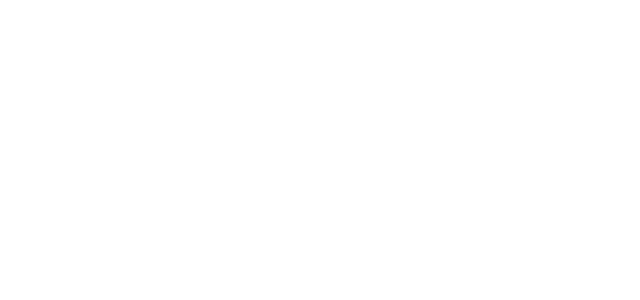
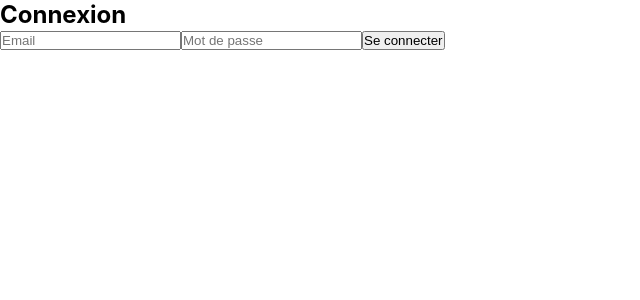
Before and after one commit to Manonsigilla/budget-buddy, a React (Vite) app in the folder frontend/: page /login in a window 1280 px wide. Before the commit this address had no page. Shown: the top 300 px of the page, without its empty margins (0-640 px from the left). Built offline with nearby package versions, Linux system fonts and the light colour scheme.

Commit message:
Appels API, création des pages connexion/inscription, mise à jour des routes

```diff
--- a/frontend/package.json
+++ b/frontend/package.json
@@ -9,6 +9,7 @@
     "preview": "vite preview"
   },
   "dependencies": {
+    "axios": "^1.13.6",
     "react": "^18.2.0",
     "react-dom": "^18.2.0",
     "react-router-dom": "^6.20.0"
--- a/frontend/src/App.tsx
+++ b/frontend/src/App.tsx
@@ -1,13 +1,19 @@
-import { BrowserRouter, Routes, Route } from 'react-router-dom'
+import { BrowserRouter, Routes, Route } from 'react-router-dom';
+import Login from './components/Login';
+import Register from './components/Register';
+import Dashboard from './components/Dashboard';
 
 function App() {
   return (
     <BrowserRouter>
       <Routes>
-        <Route path="/" element={<div style={{padding: '20px', fontSize: '24px'}}>🏦 Welcome to Banking App!</div>} />
+        <Route path="/" element={<div style={{padding: '20px', fontSize: '24px'}}>🏦 Welcome to Banking App! <a href="/login">Login</a> | <a href="/register">Register</a></div>} />
+        <Route path="/login" element={<Login />} />
+        <Route path="/register" element={<Register />} />
+        <Route path="/dashboard" element={<Dashboard />} />
       </Routes>
     </BrowserRouter>
-  )
+  );
 }
 
-export default App
+export default App;
--- /dev/null
+++ b/frontend/src/api.ts
@@ -0,0 +1,10 @@
+import axios from 'axios';
+
+const api = axios.create({
+  baseURL: 'http://localhost:5001',
+  headers: {
+    'Content-Type': 'application/json',
+  },
+});
+
+export default api;
--- /dev/null
+++ b/frontend/src/components/login.tsx
@@ -0,0 +1,29 @@
+import { useState } from 'react';
+import api from '../api';
+
+const Login = () => {
+    const [email, setEmail] = useState('');
+    const [password, setPassword] = useState('');
+
+    const handleLogin = async () => {
+        try {
+            const response = await api.post('/auth/login', { email, password });
+            console.log('Login réussi:', response.data);
+        // Stocke le token (ex: localStorage.setItem('token', response.data.token))
+        // Redirige vers le dashboard
+        } catch (error) {
+            console.error('Erreur login:', error);
+        }
+    };
+
+    return (
+        <div>
+            <h2>Connexion</h2>
+            <input type="email" placeholder="Email" value={email} onChange={(e) => setEmail(e.target.value)} />
+            <input type="password" placeholder="Mot de passe" value={password} onChange={(e) => setPassword(e.target.value)} />
+            <button onClick={handleLogin}>Se connecter</button>
+        </div>
+    );
+};
+
+export default Login;
--- a/frontend/tsconfig.json
+++ b/frontend/tsconfig.json
@@ -11,6 +11,7 @@
         "noEmit": true,
         "resolveJsonModule": true,
         "moduleResolution": "bundler",
+        "jsx": "react-jsx",
         "types": ["vite/client"]
     },
     "include": ["src"],
```
Also changed, not shown: frontend/requirements.txt (added), frontend/src/components/dashboard.tsx (added), frontend/src/components/register.tsx (added), 2 other files (tests, documents, lock files or other folders).
